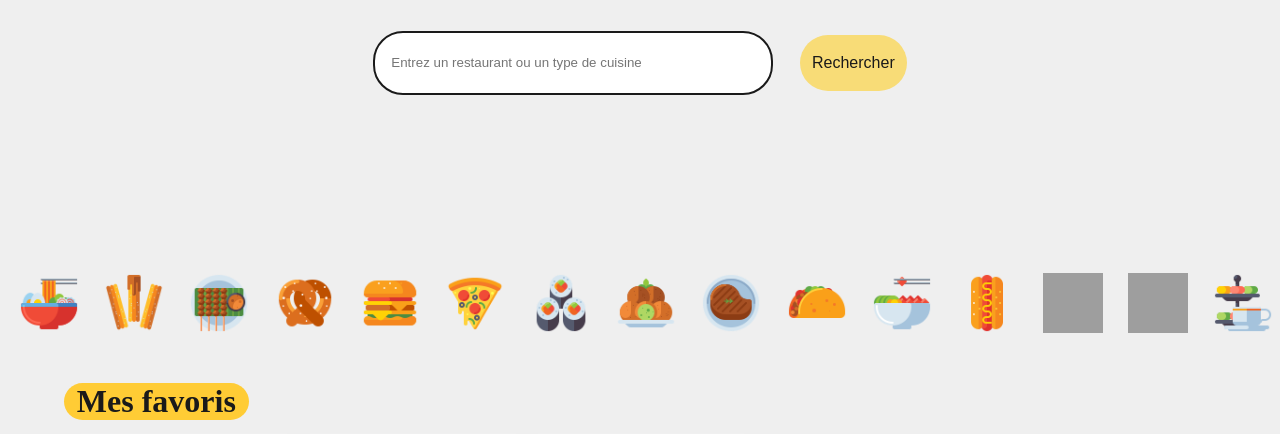
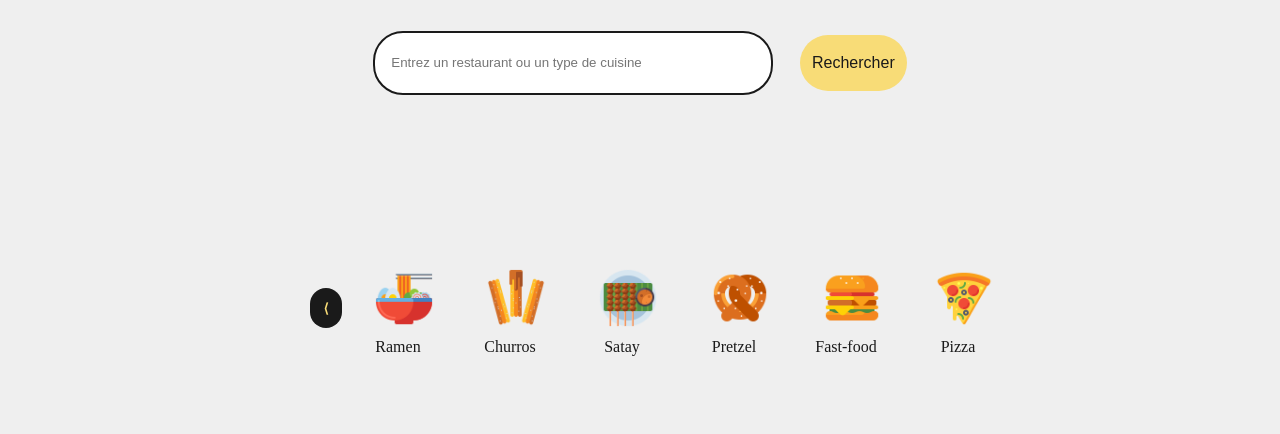
Before and after one commit to tomSample/bon_appetit, a PHP site: page / in a window 1280 px wide. Shown: the part 342-776 px from the top of the page. Run offline with PHP 8.4, Linux system fonts and the light colour scheme; the visitor is signed in with stand-in values (Sample User, id 1); grey boxes are pictures that could not be loaded.

Commit message:
carousel done with minor adjustments to make

```diff
--- a/header.php
+++ b/header.php
@@ -25,13 +25,14 @@
         <!--  vérifie si l'utilisateur est connecté et s'il est admin -->
 
         <?php if ($isLoggedIn && $role === 'admin'): ?>
-            <button onclick ="toggleDropdown()" id="header-dropdown-button"><span class="material-symbols-outlined">person</span><?php echo htmlspecialchars($username); ?></button>
+            <button onclick ="toggleDropdown()" id="header-dropdown-button"><span class="material-symbols-outlined">person</span><?php echo htmlspecialchars($username); ?>
                 <div id="header-dropdown-container">
                     <a id="header-dropdown-link" href="clients.php">Mon compte</a>
                     <a id="header-dropdown-link" href="administration.php">Tableau de bord</a>
                     <a id="header-dropdown-link" href="create.php">Edition</a>
                     <a id="header-dropdown-link" href="logout-action.php">Déconnexion</a>
                 </div>
+            </button>
             <a>
                 <button onclick="toggleDrawer()" id="toggle-drawer" class="header-button-1">Panier</button>
             </a>
--- a/index.php
+++ b/index.php
@@ -53,83 +53,106 @@
 
             <section id="index-food-filter-main">
 
+
                 <div id="index-food-filter-container">
 
+                <button id="index-food-filter-carousel-control-prev" onclick="prevSlide()">&#10216;</button>
+
+                    <div id="index-food-filter-carousel-inner">
                         <div id="index-food-filter-content">
                             <button id="index-food-filter-button" data-category="ramen" onclick="toggleFilter(this)">
                                 <img id="index-food-filter-icon" src ="img\icon\ramen.png">
                             </button>
+                            <p>Ramen</p>
                         </div>
                         <div id="index-food-filter-content">
                             <button id="index-food-filter-button" data-category="churros" onclick="toggleFilter(this)">
                                 <img id="index-food-filter-icon" src ="img\icon\churros.png">
                             </button>
+                            <p>Churros</p>
                         </div>
                         <div id="index-food-filter-content">
                             <button id="index-food-filter-button" data-category="satay" onclick="toggleFilter(this)">
                                 <img id="index-food-filter-icon" src ="img\icon\satay.png">
                             </button>
+                            <p>Satay</p>
                         </div>
                         <div id="index-food-filter-content">
                             <button id="index-food-filter-button" data-category="pretzel" onclick="toggleFilter(this)">
                                 <img id="index-food-filter-icon" src ="img\icon\pretzel.png">
                             </button>
+                            <p>Pretzel</p>
                         </div>
                         <div id="index-food-filter-content">
                             <button id="index-food-filter-button" data-category="fast-food" onclick="toggleFilter(this)">
                                 <img id="index-food-filter-icon" src ="img\icon\burger-sandwich.png">
                             </button>
+                            <p>Fast-food</p>
                         </div>
                         <div id="index-food-filter-content">
-                        <button id="index-food-filter-button" data-category="italian" onclick="toggleFilter(this)">
+                            <button id="index-food-filter-button" data-category="pizza" onclick="toggleFilter(this)">
                                 <img id="index-food-filter-icon" src ="img\icon\pizza.png">
                             </button>
+                            <p>Pizza</p>
                         </div>
                         <div id="index-food-filter-content">
                             <button id="index-food-filter-button" data-category="sushi" onclick="toggleFilter(this)">
                                 <img id="index-food-filter-icon" src ="img\icon\sushi.png">
                             </button>
+                            <p>Sushi</p>
                         </div>
                         <div id="index-food-filter-content">
                             <button id="index-food-filter-button" data-category="falafel" onclick="toggleFilter(this)">
                                 <img id="index-food-filter-icon" src ="img\icon\falafel.png">
                             </button>
+                            <p>Falafel</p>
                         </div>
                         <div id="index-food-filter-content">
                             <button id="index-food-filter-button" data-category="meat" onclick="toggleFilter(this)">
                                 <img id="index-food-filter-icon" src ="img\icon\food.png">
                             </button>
+                            <p>Grillades</p>
                         </div>
                         <div id="index-food-filter-content">
                             <button id="index-food-filter-button" data-category="tacos" onclick="toggleFilter(this)">
                                 <img id="index-food-filter-icon" src ="img\icon\tacos.png">
                             </button>
+                            <p>Tacos</p>
                         </div>
                         <div id="index-food-filter-content">
                             <button id="index-food-filter-button" data-category="poke" onclick="toggleFilter(this)">
                                 <img id="index-food-filter-icon" src ="img\icon\poke.png">
                             </button>
+                            <p>Poke Bowl</p>
                         </div>
                         <div id="index-food-filter-content">
                             <button id="index-food-filter-button" data-category="hot-dog" onclick="toggleFilter(this)">
                                 <img id="index-food-filter-icon" src ="img\icon\hot-dog.png">
                             </button>
+                            <p>Hot-dog</p>
                         </div>
                         <div id="index-food-filter-content">
                             <button id="index-food-filter-button" data-category="pasta" onclick="toggleFilter(this)">
                                 <img id="index-food-filter-icon" src ="img\icon\spaghetti.png">
                             </button>
+                            <p>Pasta</p>
                         </div>
                         <div id="index-food-filter-content">
                             <button id="index-food-filter-button" data-category="poutine" onclick="toggleFilter(this)">
                                 <img id="index-food-filter-icon" src ="img\icon\poutine.png">
                             </button>
+                            <p>Poutine</p>
                         </div>
                         <div id="index-food-filter-content">
                             <button id="index-food-filter-button" data-category="after-tea" onclick="toggleFilter(this)">
                                 <img id="index-food-filter-icon" src ="img\icon\afternoon-tea.png">
                             </button>
+                            <p>Afternoon Tea</p>
                         </div>
+                    </div>
+
+
+                <button id="index-food-filter-carousel-control-next" onclick="nextSlide()">&#10217;</button>
 
                 </div>
 
--- a/js/app.js
+++ b/js/app.js
@@ -174,3 +174,44 @@ function toggleFilter(button) {
 function toggleDropdown() {
     document.getElementById('header-dropdown-container').classList.toggle('open');
 }
+
+//=======CAROUSEL
+
+let currentIndex = 0;
+
+function showSlide(index) {
+    const slides = document.querySelectorAll('#index-food-filter-button');
+    const totalSlides = slides.length;
+
+    // Vérifiez si l'index est hors des limites et ajustez-le
+    if (index >= totalSlides) {
+        currentIndex = 0; // Réinitialisez à la première diapositive
+    } else if (index < 0) {
+        currentIndex = totalSlides - 1; // Réinitialisez à la dernière diapositive
+    } else {
+        currentIndex = index;
+    }
+
+    // Calculez la largeur de la diapositive et la marge
+    const slideWidth = slides[0].offsetWidth;
+    const margin = 145; // Ajustez cette valeur en fonction de votre marge réelle
+
+    // Calculez l'offset en fonction de l'index actuel
+    const offset = -currentIndex * (slideWidth + margin);
+
+    // Appliquez la transformation de translation
+    document.querySelector('#index-food-filter-carousel-inner').style.transform = `translateX(${offset}px)`;
+}
+
+function nextSlide() {
+    showSlide(currentIndex + 1);
+}
+
+function prevSlide() {
+    showSlide(currentIndex - 1);
+}
+
+// Initialisez le carrousel après le chargement complet du DOM
+document.addEventListener('DOMContentLoaded', () => {
+    showSlide(currentIndex);
+});
--- a/styles/styles.css
+++ b/styles/styles.css
@@ -196,9 +196,9 @@ nav a {
 
 #header-dropdown-container {
     display: none;
-    position: fixed;
+    position: absolute;
     top: 68px;
-    right: 96px;
+    right: 100px;
     width: fit-content;
     height: fit-content;
     z-index: 1;
@@ -1212,19 +1212,82 @@ cursor: pointer;
 /* ======= FOOD FILTER ======= */
 
 #index-food-filter-main {
-    position: absolute;
-    display: flex;
-    width: 100%;
-    left:0;
-
+    display: flex;
+    margin-inline: auto;
+    padding-inline: 2rem;
+    max-width : 660px;
+    overflow: hidden;
 }
 
 #index-food-filter-container {
     display: flex;
-    align-items: center;
     justify-content: space-around;
     width: 100%;
-    height: 90px;
+    height: fit-content;
+}
+
+#index-food-filter-content {
+    display: flex;
+    flex-direction: column;
+    justify-content: center;
+    align-items: center;
+    min-width: 80px;
+    margin-inline: 1rem;
+    flex: 0 0 auto;
+}
+
+#index-food-filter-carousel-inner {
+    display: flex;
+    transition: transform 0.5s ease;
+    width: 100%;
+}
+
+#index-food-filter-carousel-control-prev {
+    position: relative;
+    display: flex;
+    justify-content: center;
+    align-items: center;
+    width: 30px;
+    height: 40px;
+    top: 30px;
+    left: 0px;
+    background-color: var(--black);
+    color: var(--lightorange);
+    border: none;
+    padding: 0.8rem;
+    padding-inline: 1rem;
+    border-radius: 20px;
+    cursor: pointer;
+    font-weight: bold;
+    z-index: 1;
+}
+
+#index-food-filter-carousel-control-prev:hover {
+    background-color: var(--orange);
+}
+
+#index-food-filter-carousel-control-next {
+    position: relative;
+    display: flex;
+    justify-content: center;
+    align-items: center;
+    width: 30px;
+    height: 40px;
+    top: 30px;
+    right : 0px;
+    background-color: var(--black);
+    color: var(--lightorange);
+    border: none;
+    padding: 0.8rem;
+    padding-inline: 1rem;
+    border-radius: 20px;
+    cursor: pointer;
+    font-weight: bold;
+    z-index: 1;
+}
+
+#index-food-filter-carousel-control-next:hover {
+    background-color: var(--orange);
 }
 
 #index-food-filter-button {
@@ -1238,6 +1301,7 @@ cursor: pointer;
     cursor: pointer;
     background-color:transparent;
 }
+
 #index-food-filter-button.active {
     background-color: var(--orange)
 }
@@ -1604,6 +1668,8 @@ border-color: var(--black);
     justify-content: center;
     align-items: center;
 }
+
+
 
 /* ======= RESPONSIVE ======= */
 
```
Also changed, not shown: test.php (deleted, +0 -56 lines). Lines whose indentation alone changed are shown as unchanged.
